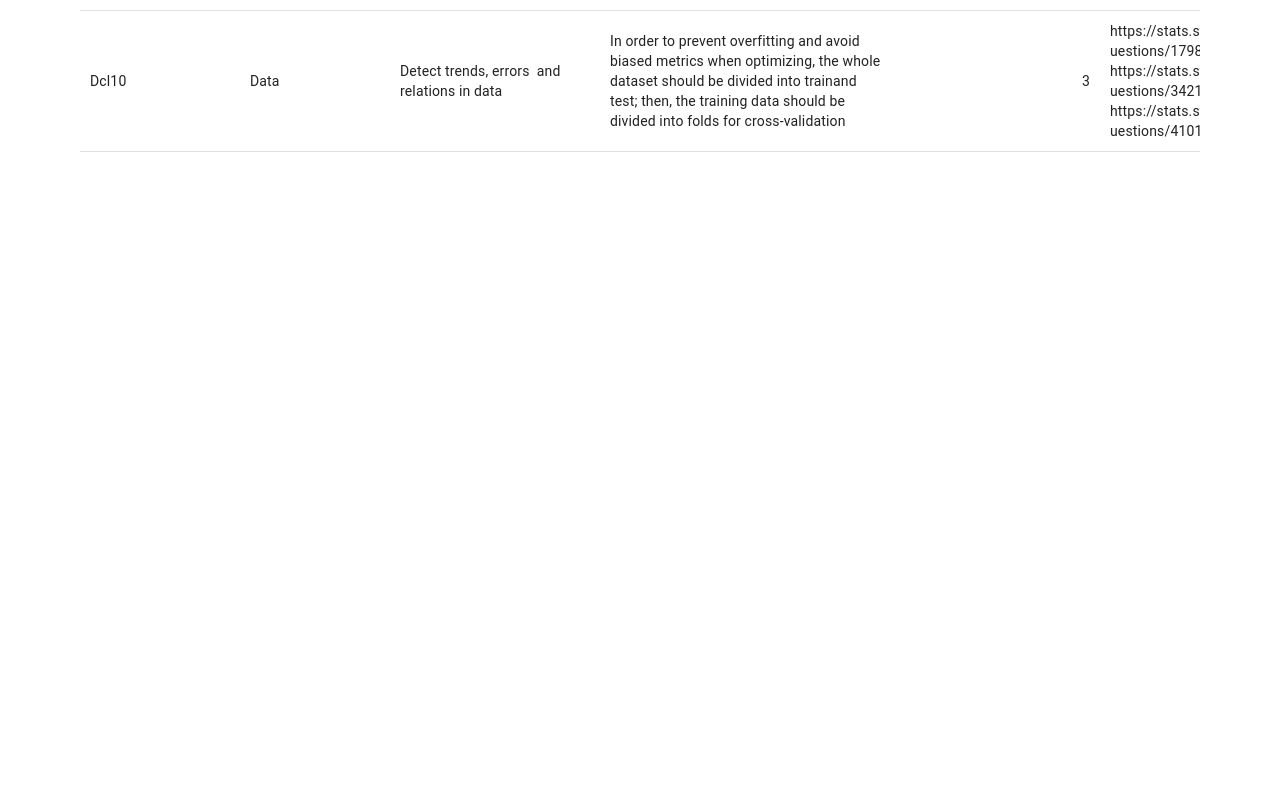
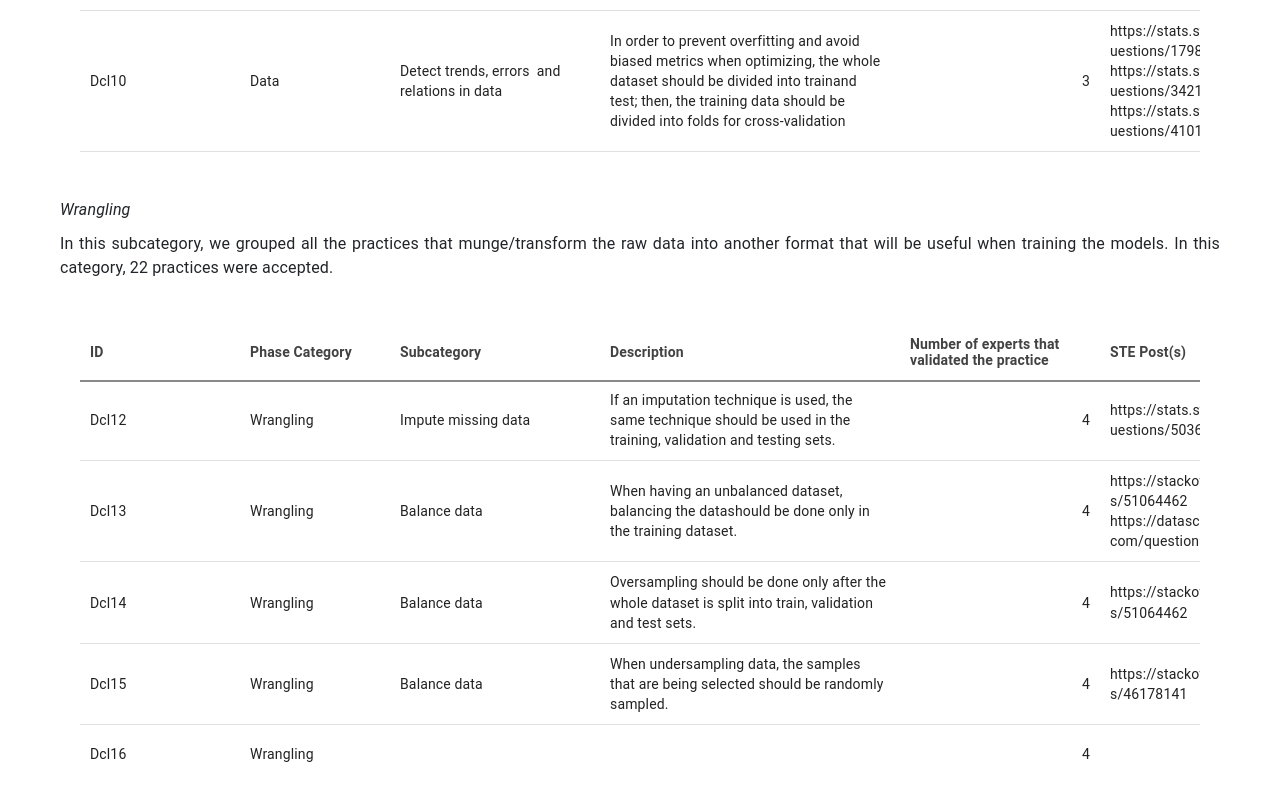
Before and after one commit to TheSoftwareDesignLab/ML_best_practices, a React (Create React App) app: page / in a window 1280 px wide. Shown: the part 3717-4517 px from the top of the page. Before the commit the page ends 3919 px from the top, so only its background shows below. Built offline with nearby package versions, Linux system fonts and the light colour scheme.

Commit message:
Data cleaning table until DCL15

```diff
--- /dev/null
+++ b/src/data/table5.ts
@@ -0,0 +1,212 @@
+export const TABLE_5 = [
+  {
+    "id": "Dcl12",
+    "Phase Category": "Wrangling",
+    "Subcategory": "Impute missing data",
+    "Description": "If an imputation technique is used, the same technique should be used in the training, validation and testing sets.",
+    "Number of experts that validated the practice": 4,
+    "STE Post(s)": "https://stats.stackexchange.com/questions/503677",
+    "External URL(S) associated to the post": "-"
+  },
+  {
+    "id": "Dcl13",
+    "Phase Category": "Wrangling",
+    "Subcategory": "Balance data",
+    "Description": "When having an unbalanced dataset, balancing the datashould be done only in the training dataset.",
+    "Number of experts that validated the practice": 4,
+    "STE Post(s)": "https://stackoverflow.com/questions/51064462\nhttps://datascience.stackexchange.com/questions/82012",
+    "External URL(S) associated to the post": "https://stackoverflow.com/questions/48805063/h2o-balance-classes-cross-validation/48810493#48810493\nhttps://imbalanced-learn.org/stable/",
+  },
+  {
+    "id": "Dcl14",
+    "Phase Category": "Wrangling",
+    "Subcategory": "Balance data",
+    "Description": "Oversampling should be done only after the whole dataset is split into train, validation and test sets.",
+    "Number of experts that validated the practice": 4,
+    "STE Post(s)": "https://stackoverflow.com/questions/51064462",
+    "External URL(S) associated to the post": "https://stackoverflow.com/questions/48805063/h2o-balance-classes-cross-validation/48810493#48810493"
+  },
+  {
+    "id": "Dcl15",
+    "Phase Category": "Wrangling",
+    "Subcategory": "Balance data",
+    "Description": "When undersampling data, the samples that are being selected should be randomly sampled.",
+    "Number of experts that validated the practice": 4,
+    "STE Post(s)": "https://stackoverflow.com/questions/46178141",
+    "External URL(S) associated to the post": "https://en.wikipedia.org/wiki/Oversampling_and_undersampling_in_data_analysis"
+  },
+  {
+    "id": "Dcl16",
+    "Phase Category": "Wrangling",
+    "Subcategory": "",
+    "Description": "",
+    "Number of experts that validated the practice": 4,
+    "STE Post(s)": "",
+    "External URL(S) associated to the post": ""
+  },
+  {
+    "id": "Dcl17",
+    "Phase Category": "Wrangling",
+    "Subcategory": "",
+    "Description": "",
+    "Number of experts that validated the practice": 4,
+    "STE Post(s)": "",
+    "External URL(S) associated to the post": ""
+  },
+  {
+    "id": "Dcl18",
+    "Phase Category": "Wrangling",
+    "Subcategory": "",
+    "Description": "",
+    "Number of experts that validated the practice": 4,
+    "STE Post(s)": "",
+    "External URL(S) associated to the post": ""
+  },
+  {
+    "id": "Dcl19",
+    "Phase Category": "Wrangling",
+    "Subcategory": "",
+    "Description": "",
+    "Number of experts that validated the practice": 4,
+    "STE Post(s)": "",
+    "External URL(S) associated to the post": ""
+  },
+  {
+    "id": "Dcl20",
+    "Phase Category": "Wrangling",
+    "Subcategory": "",
+    "Description": "",
+    "Number of experts that validated the practice": 4,
+    "STE Post(s)": "",
+    "External URL(S) associated to the post": ""
+  },
+  {
+    "id": "Dcl21",
+    "Phase Category": "Wrangling",
+    "Subcategory": "",
+    "Description": "",
+    "Number of experts that validated the practice": 4,
+    "STE Post(s)": "",
+    "External URL(S) associated to the post": ""
+  },
+  {
+    "id": "Dcl22",
+    "Phase Category": "Wrangling",
+    "Subcategory": "",
+    "Description": "",
+    "Number of experts that validated the practice": 4,
+    "STE Post(s)": "",
+    "External URL(S) associated to the post": ""
+  },
+  {
+    "id": "Dcl23",
+    "Phase Category": "Wrangling",
+    "Subcategory": "",
+    "Description": "",
+    "Number of experts that validated the practice": 4,
+    "STE Post(s)": "",
+    "External URL(S) associated to the post": ""
+  },
+  {
+    "id": "Dcl24",
+    "Phase Category": "Wrangling",
+    "Subcategory": "",
+    "Description": "",
+    "Number of experts that validated the practice": 4,
+    "STE Post(s)": "",
+    "External URL(S) associated to the post": ""
+  },
+  {
+    "id": "Dcl25",
+    "Phase Category": "Wrangling",
+    "Subcategory": "",
+    "Description": "",
+    "Number of experts that validated the practice": 4,
+    "STE Post(s)": "",
+    "External URL(S) associated to the post": ""
+  },
+  {
+    "id": "Dcl26",
+    "Phase Category": "Wrangling",
+    "Subcategory": "",
+    "Description": "",
+    "Number of experts that validated the practice": 4,
+    "STE Post(s)": "",
+    "External URL(S) associated to the post": ""
+  },
+  {
+    "id": "Dcl27",
+    "Phase Category": "Wrangling",
+    "Subcategory": "",
+    "Description": "",
+    "Number of experts that validated the practice": 4,
+    "STE Post(s)": "",
+    "External URL(S) associated to the post": ""
+  },
+  {
+    "id": "Dcl28",
+    "Phase Category": "Wrangling",
+    "Subcategory": "",
+    "Description": "",
+    "Number of experts that validated the practice": 4,
+    "STE Post(s)": "",
+    "External URL(S) associated to the post": ""
+  },
+  {
+    "id": "Dcl29",
+    "Phase Category": "Wrangling",
+    "Subcategory": "",
+    "Description": "",
+    "Number of experts that validated the practice": 4,
+    "STE Post(s)": "",
+    "External URL(S) associated to the post": ""
+  },
+  {
+    "id": "Dcl30",
+    "Phase Category": "Wrangling",
+    "Subcategory": "",
+    "Description": "",
+    "Number of experts that validated the practice": 4,
+    "STE Post(s)": "",
+    "External URL(S) associated to the post": ""
+  },
+  {
+    "id": "Dcl31",
+    "Phase Category": "Wrangling",
+    "Subcategory": "",
+    "Description": "",
+    "Number of experts that validated the practice": 4,
+    "STE Post(s)": "",
+    "External URL(S) associated to the post": ""
+  },
+  {
+    "id": "Dcl32",
+    "Phase Category": "Wrangling",
+    "Subcategory": "",
+    "Description": "",
+    "Number of experts that validated the practice": 4,
+    "STE Post(s)": "",
+    "External URL(S) associated to the post": ""
+  },
+  {
+    "id": "Dcl33",
+    "Phase Category": "Wrangling",
+    "Subcategory": "",
+    "Description": "",
+    "Number of experts that validated the practice": 4,
+    "STE Post(s)": "",
+    "External URL(S) associated to the post": ""
+  },
+];
+
+export const TABLE_5_COLUMNS = [
+  { field: 'id', headerName: "ID", width: 160 },
+  { field: 'Phase Category', headerName: "Phase Category", width: 150 },
+  { field: 'Subcategory', headerName: "Subcategory", width: 210 },
+  { field: 'Description', headerName: "Description", width: 300 },
+  { field: 'Number of experts that validated the practice', headerName: "Number of experts that" +
+      " validated the practice", width: 200, type: 'number', },
+  { field: 'STE Post(s)', headerName: "STE Post(s)", width: 250 },
+  { field: 'External URL(S) associated to the post', headerName: "External URL(S) associated to" +
+      " the post", width: 300 },
+];
--- a/src/pages/MainPage/index.tsx
+++ b/src/pages/MainPage/index.tsx
@@ -9,7 +9,7 @@ import {TABLE_1_COLUMNS, TABLE_1} from "../../data/table1";
 import {TABLE_2_COLUMNS, TABLE_2} from "../../data/table2";
 import {TABLE_3_COLUMNS, TABLE_3} from "../../data/table3";
 import {TABLE_4_COLUMNS, TABLE_4} from "../../data/table4";
-
+import {TABLE_5_COLUMNS, TABLE_5} from "../../data/table5";
 
 
 import {Container} from "./styles";
@@ -65,6 +65,11 @@ export const MainPage: React.FC<Props> = ({data}) => {
           <Typography variant="body1" align="justify"> In this subcategory, we present practices that deal with splitting the dataset and practices related to when to measure (i.e., determining the size of the dataset) a dataset. This subgroup is called Data since we present practices related to the data and dataset themselves and not to any transformation (beyond splitting the data) or analysis. In this group, four validated practices were identified.</Typography>
           <br/>
           <TemplateTable data={TABLE_4} columns={TABLE_4_COLUMNS} tableHeight={440}/>
+          <br/>
+          <Typography variant="subtitle1" align="left" mb={1}> <em>Wrangling</em></Typography>
+          <Typography variant="body1" align="justify"> In this subcategory, we grouped all the practices that munge/transform the raw data into another format that will be useful when training the models. In this category, 22 practices were accepted.</Typography>
+          <br/>
+          <TemplateTable data={TABLE_5} columns={TABLE_5_COLUMNS} tableHeight={500}/>
         </>
         : <TaxPage data={data} onBackClick={() => setOpenTax(false)}/>}
     </Container>
```
